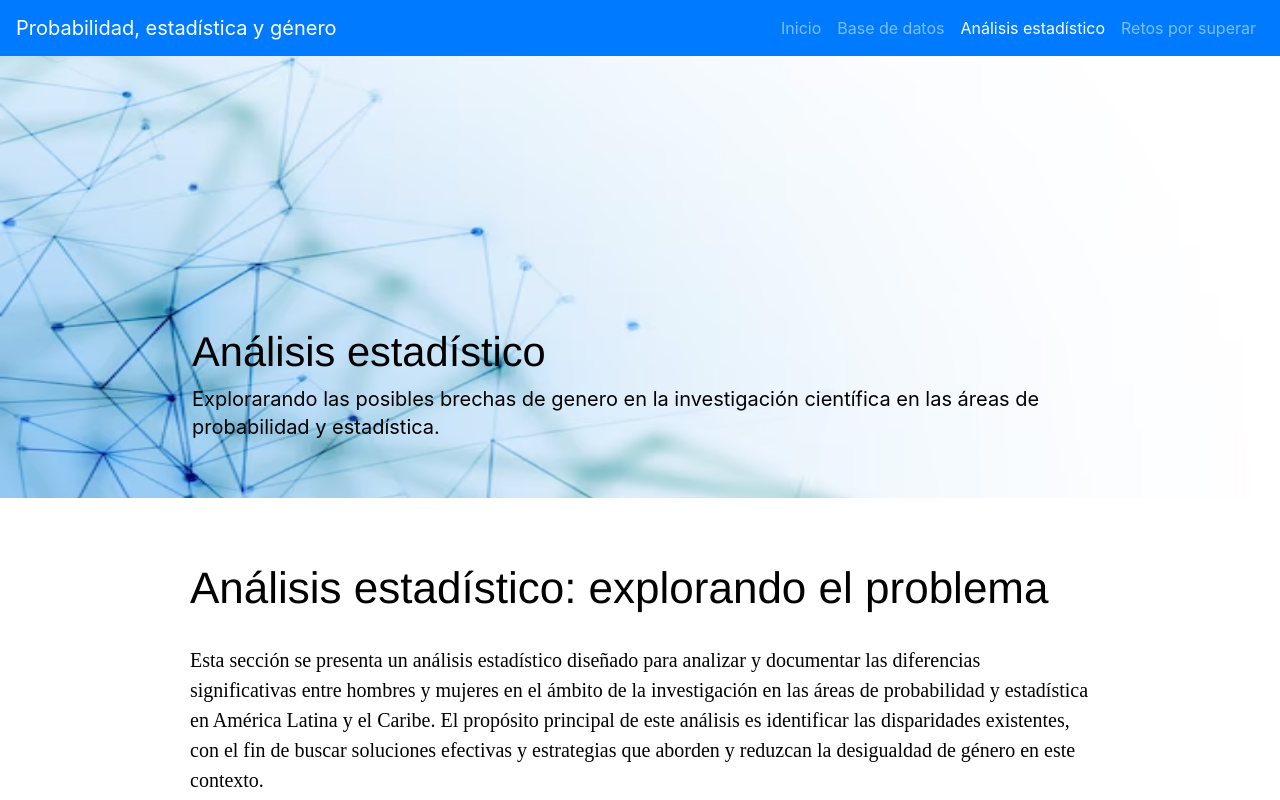
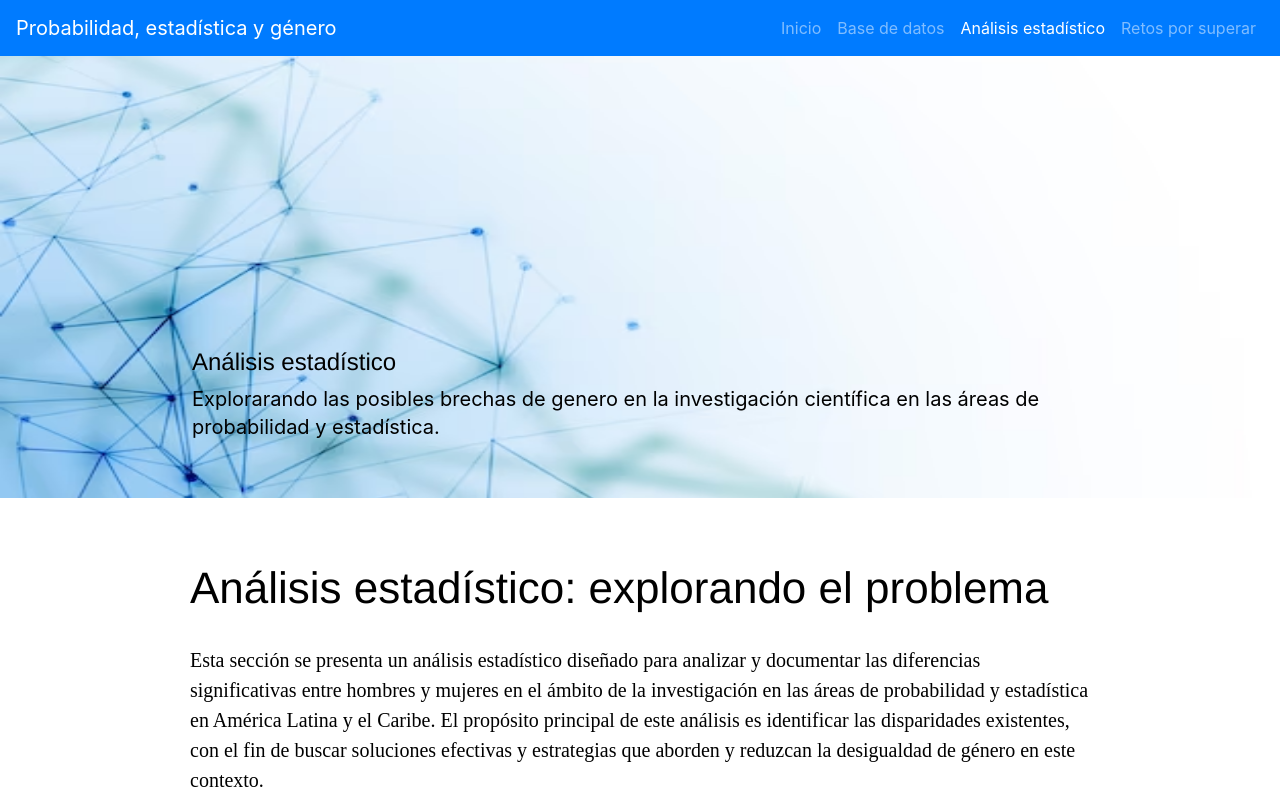
Before and after one commit to jorgesm25/ProbEstadyGenero, a plain HTML site: page analisis.html in a window 1280 px wide. Shown: the top 800 px of the page. Drawn offline with nearby package versions, Linux system fonts and the light colour scheme.

Commit message:
Update analisis.html

```diff
--- a/analisis.html
+++ b/analisis.html
@@ -80,7 +80,7 @@
             <img src="img/Analisis.avif" style="width: 100%; height: 100%;">
             <div class="container text-center">
                 <div class="carousel-caption text-left">
-                    <h3 class="pri-heading" style="color: black;">Análisis estadístico</h3>
+                    <h3 class="pri-heading" style="color: black; font-size: 24px;">Análisis estadístico</h3>
                                 <p style="color: black;">Explorarando las posibles brechas de genero en la investigación científica en las áreas de probabilidad y estadística.</p>
                 </div>
             </div>
```
